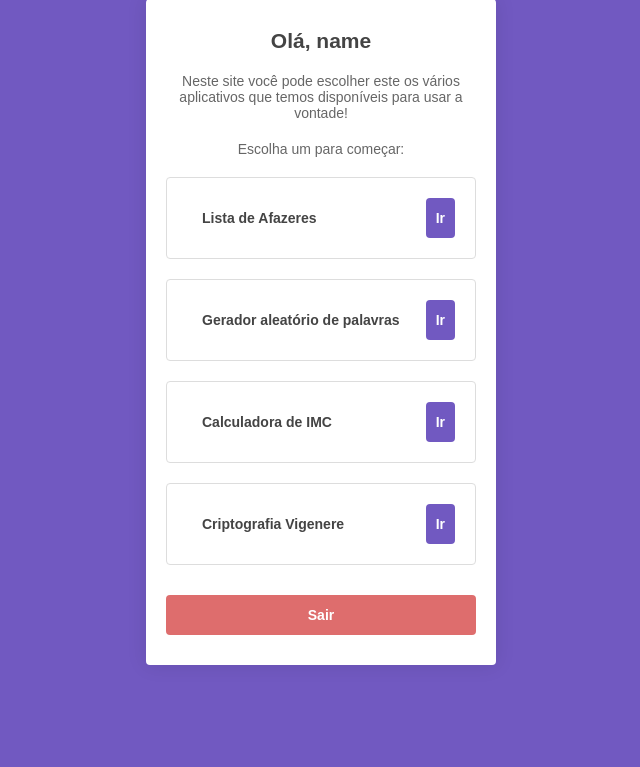
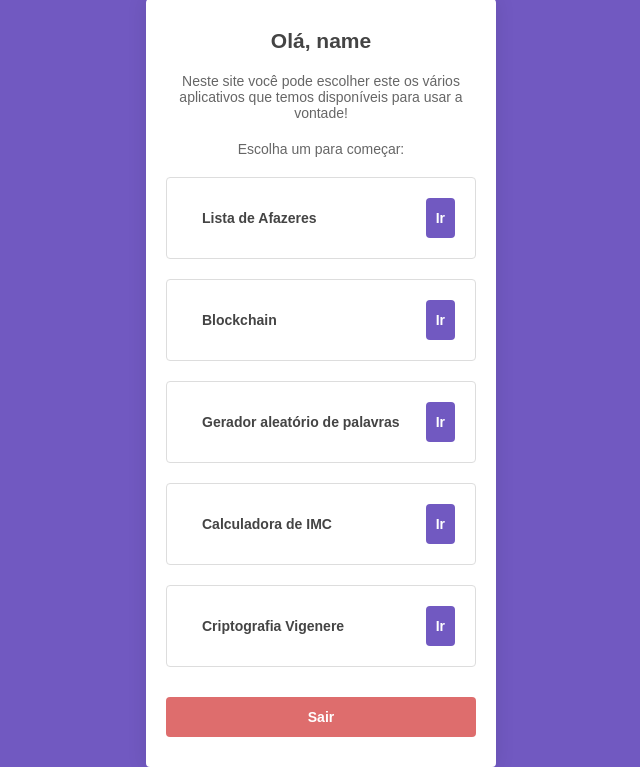
Before and after one commit to brunodmsi/multiapps-webapp-flask, a Flask app: page / in a window 1280 px wide. Shown: the part 61-828 px from the top of the page, without its empty margins (319-959 px from the left). Before the commit the page ends 726 px from the top, so only its background shows below. Run offline with Flask 2, Linux system fonts and the light colour scheme; the visitor is signed in with stand-in values (Sample User, id 1).

Commit message:
blockchain in main page

```diff
--- a/templates/index.html
+++ b/templates/index.html
@@ -13,6 +13,13 @@
           <strong>Lista de Afazeres</strong>
         </div>
         <a href="/todolist">Ir</a>
+      </li>
+
+      <li class="provider">
+        <div>
+          <strong>Blockchain</strong>
+        </div>
+        <a href="/blockchain">Ir</a>
       </li>
 
       <li class="provider">
```
